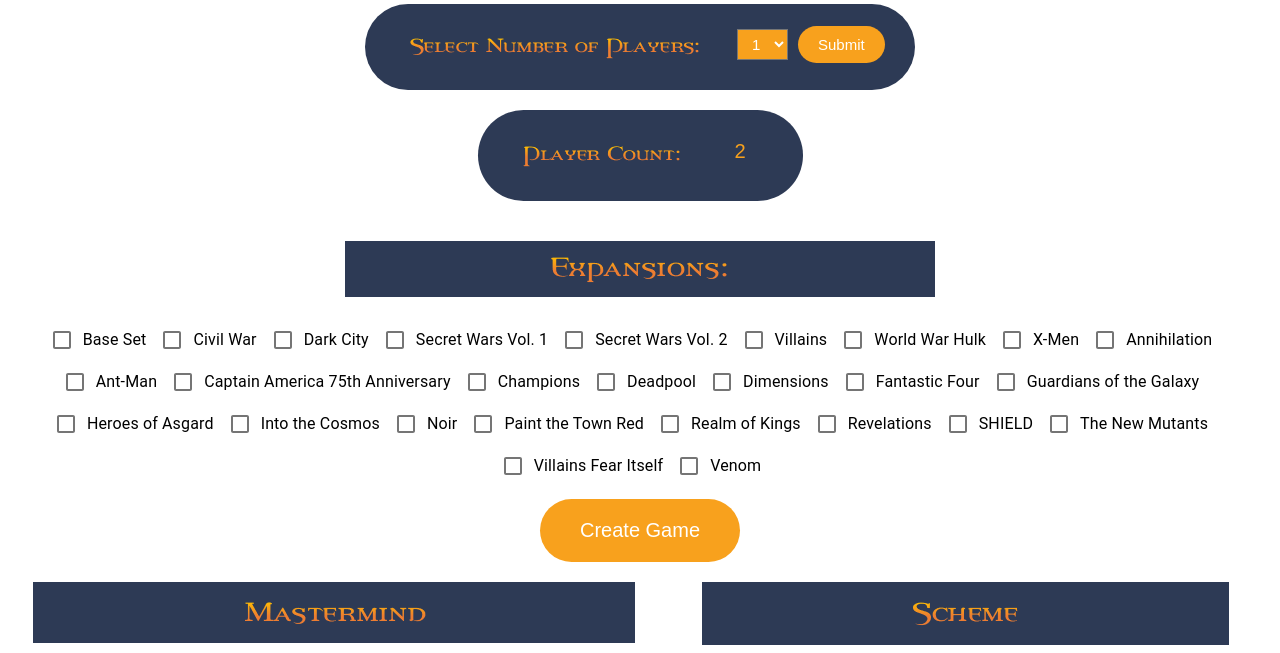
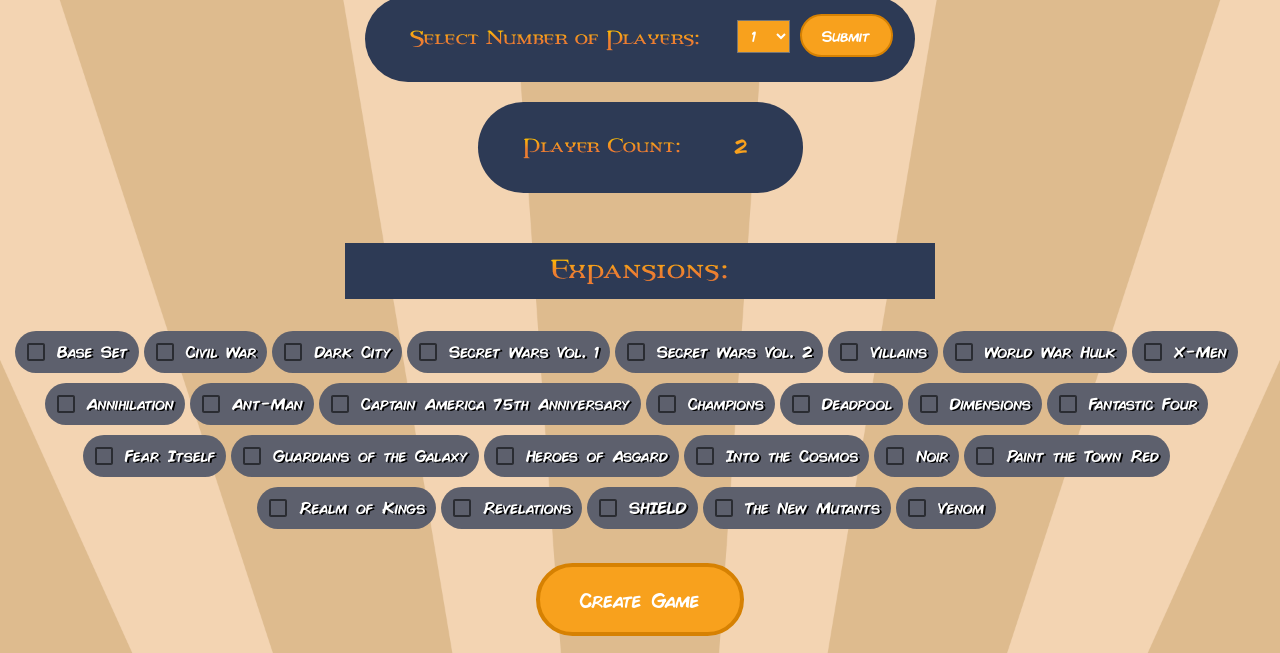
Before and after one commit to TomTomKinch/Marvel-Legendary-Randomizer, a React app in the folder marvel-legendary/: page / in a window 1280 px wide. Shown: the part 222-875 px from the top of the page. Built offline with nearby package versions, Linux system fonts and the light colour scheme.

Commit message:
Style Changes

```diff
--- a/marvel-legendary/public/JSON Files/heroes.json
+++ b/marvel-legendary/public/JSON Files/heroes.json
@@ -2017,7 +2017,7 @@
         "color2": "Red",
         "color3": "Green",
         "color4": "Red",
-        "set": "Villains Fear Itself"
+        "set": "Fear Itself"
     },
     {
         "ID": "197",
@@ -2027,7 +2027,7 @@
         "color2": "Green",
         "color3": "Green",
         "color4": "Green",
-        "set": "Villains Fear Itself"
+        "set": "Fear Itself"
     },
     {
         "ID": "198",
@@ -2037,7 +2037,7 @@
         "color2": "Red",
         "color3": "Blue",
         "color4": "Yellow",
-        "set": "Villains Fear Itself"
+        "set": "Fear Itself"
     },
     {
         "ID": "199",
@@ -2047,7 +2047,7 @@
         "color2": "Yellow",
         "color3": "Green",
         "color4": "Green",
-        "set": "Villains Fear Itself"
+        "set": "Fear Itself"
     },
     {
         "ID": "200",
@@ -2057,7 +2057,7 @@
         "color2": "Black",
         "color3": "Green",
         "color4": "Red",
-        "set": "Villains Fear Itself"
+        "set": "Fear Itself"
     },
     {
         "ID": "201",
@@ -2067,7 +2067,7 @@
         "color2": "Red",
         "color3": "Blue",
         "color4": "Green",
-        "set": "Villains Fear Itself"
+        "set": "Fear Itself"
     },
     {
         "ID": "202",
--- a/marvel-legendary/public/JSON Files/masterMind.json
+++ b/marvel-legendary/public/JSON Files/masterMind.json
@@ -618,7 +618,7 @@
         "masterStrike": "Demolish each player. Then stack this Strike next to Iron Man. Uru-Enchanted Iron Man has an Uru-Enchanted Weapon for each Strike stacked here.",
         "leads": "The Mighty",
         "leadsType": "villains",
-        "set": "Villains Fear Itself"
+        "set": "Fear Itself"
     },
     {
         "ID": "67",
--- a/marvel-legendary/public/JSON Files/villains.json
+++ b/marvel-legendary/public/JSON Files/villains.json
@@ -424,7 +424,7 @@
     {
         "ID": "84",
         "name": "The Mighty",
-        "set": "Villains Fear Itself"
+        "set": "Fear Itself"
     },
     {
         "ID": "85",
--- a/marvel-legendary/src/Grid.css
+++ b/marvel-legendary/src/Grid.css
@@ -25,6 +25,8 @@
 .grid-heroes {
     grid-column: 5 / span 2;
     grid-row: 2 / span 2;
+    margin-right: 20px;
+    margin-left: 20px;
 }
 
 @media (max-width: 1700px) {
@@ -54,6 +56,8 @@
     .grid-heroes {
         grid-column: 1 / span 4;
         grid-row: 4;
+        margin-right: 20px;
+        margin-left: 20px;
     }
 
   }
@@ -84,6 +88,8 @@
     .grid-heroes {
         grid-column: 1;
         grid-row: 6;
+        margin-right: 20px;
+        margin-left: 20px;
     }
 
   }
--- a/marvel-legendary/src/Home-Page.css
+++ b/marvel-legendary/src/Home-Page.css
@@ -1,7 +1,22 @@
+@font-face {
+  font-family: 'ComicBook';
+  src: url("./Fonts/Comic-Book.otf");
+}
+
+body{
+  padding: 0px;
+  margin: 0px;
+}
+
 .Home-Page {
   text-align: center;
-  font-family: Arial;
+  font-family: 'ComicBook';
   font-size: 70%;
+
+  background-image: url("./Images/orange-stripes.png");
+  background-position: top;
+  background-repeat: no-repeat;
+  background-size: cover;
 }
 
 .Home-Page-Header {
@@ -18,7 +33,7 @@
 }
 
 .Title_Randomizer {
-  font-family: Arial;
+  font-family: 'ComicBook';
   font-size: 200%;
   color:#f8a11d;
   text-shadow: 2px 2px #000000;
@@ -43,7 +58,7 @@
 }
 
 .PlayerCard {
-  font-family: Arial;
+  font-family: 'ComicBook';
   color:#ffffff;
   background-color: #2d3a55;
   border-radius: 50px;
@@ -67,7 +82,7 @@
 }
 
 .NumberOfPlayers{
-  font-family: Arial;
+  font-family: 'ComicBook';
   font-size: 180%;
   color:#f8a11d;
   text-align: center;
@@ -80,7 +95,7 @@
 
 .Selector {
   position: relative;
-  font-family: Arial;
+  font-family: 'ComicBook';
   background-color: #f8a11d;
   color: #ffffff;
   padding: 5px 10px;
@@ -91,38 +106,45 @@
 
 .SubmitButton {
   background-color: #f8a11d;
-  border: 4px #d68102;
+  border: 2px solid #d68102;
   color: #ffffff;
   padding: 10px 20px;
   margin-bottom: 10px;
   text-align: center;
   font-size: 15px;
-  font-family: Arial;
+  font-family: 'ComicBook';
   transition-duration: 0.3s;
   border-radius: 50px;
 }
 
 .SubmitButton:hover {
   background-color: #f7c985;
+  border: 4px solid #e0a03f;
   cursor: pointer;
 }
 
 
 .CreateGameButton {
   background-color: #f8a11d;
-  border: 4px #d68102;
+  border: 4px solid #d68102;
   color: #ffffff;
   padding: 20px 40px;
   text-align: center;
   font-size: 20px;
-  font-family: Arial;
+  font-family: 'ComicBook';
   transition-duration: 0.3s;
   border-radius: 50px;
 }
 
 .CreateGameButton:hover {
   background-color: #f7c985;
+  border: 5px solid #e0a03f;
   cursor: pointer;
+}
+
+.ExpansionSection {
+  margin: 10px;
+  padding: 10px;
 }
 
 .ExpansionsTitle {
@@ -134,6 +156,25 @@
   padding-top: 10px;
   margin: 20px;
   margin-top: 20px;
+}
+
+.ExpansionSelect {
+  color: #ffffff;
+  font-family: 'ComicBook';
+  text-shadow: 2px 1px #000000;
+  background-color: #5d606d;
+  text-align: left;
+  border-radius: 50px;
+  padding-right: 10px;
+  margin-left: auto;
+  margin-right: auto;
+  margin-top: 10px;
+}
+
+.ExpansionText {
+  color: #ffffff;
+  font-family: 'ComicBook';
+  text-shadow: 2px 1px #000000;
 }
 
 .Title {
@@ -155,7 +196,7 @@
 }
 
 .MasterMindCard{
-  font-family: Arial;
+  font-family: 'ComicBook';
   color:#ffffff;
   text-shadow: 2px 1px #000000;
   background-color: #5d606d;
@@ -173,12 +214,12 @@
 }
 
 .SchemeCard{
-  font-family: Arial;
+  font-family: 'ComicBook';
   color:#ffffff;
   text-shadow: 2px 1px #000000;
   background-color: #5d606d;
-  padding-left: 5px;
-  padding-right: 5px;
+  padding-left: 20px;
+  padding-right: 20px;
   padding-bottom: 10px;
   padding-top: 10px;
   border-radius: 50px;
@@ -191,7 +232,7 @@
 }
 
 .VillainCard{
-  font-family: Arial;
+  font-family: 'ComicBook';
   color:#ffffff;
   text-shadow: 2px 1px #000000;
   background-color: #5d606d;
@@ -209,7 +250,7 @@
 }
 
 .HeroCard {
-  font-family: Arial;
+  font-family: 'ComicBook';
   color:#ffffff;
   text-shadow: 2px 1px #000000;
   background-color: #5d606d;
@@ -250,6 +291,10 @@
   vertical-align: middle;
 }
 
+.CopyRight{
+  color:#ffffff;
+  padding: 10px;
+}
 /* Small Window Styling  */
 @media (max-width: 700px) {
   .Logos {
@@ -267,7 +312,7 @@
 @media (max-width: 700px) {
   .Home-Page {
     text-align: center;
-    font-family: Arial;
+    font-family: 'ComicBook';
     font-size: 60%;
   }
   .Legendary-Logo {
@@ -312,7 +357,7 @@
   }
 
   .MasterMindCard{
-    font-family: Arial;
+    font-family: 'ComicBook';
     color:#ffffff;
     text-shadow: 2px 1px #000000;
     background-color: #5d606d;
@@ -330,7 +375,7 @@
   }
 
   .VillainCard{
-    font-family: Arial;
+    font-family: 'ComicBook';
     color:#ffffff;
     text-shadow: 2px 1px #000000;
     background-color: #5d606d;
@@ -347,12 +392,12 @@
   }
 
   .HeroCard {
-    font-family: Arial;
+    font-family: 'ComicBook';
     color:#ffffff;
     text-shadow: 2px 1px #000000;
     background-color: #5d606d;
-    padding-left: 5px;
-    padding-right: 5px;
+    padding-left: 10px;
+    padding-right: 10px;
     padding-bottom: 10px;
     padding-top: 10px;
     border-radius: 50px;
@@ -360,7 +405,8 @@
     overflow-wrap: normal;
     margin-left: auto;
     margin-right: auto;
-    min-width: 450px;
-    max-width: 500px;
+    min-width: 400px;
+    max-width: 450px;
   }
+
 }
--- a/marvel-legendary/src/Home-Page.js
+++ b/marvel-legendary/src/Home-Page.js
@@ -13,6 +13,7 @@
 import PlayerSelect from './Images/PlayerSelect.PNG';
 import PlayerCount from './Images/PlayerCount.PNG';
 import attack from './Images/attack.png'
+
 
 function App() {
   let bufferNum = 200;
@@ -170,6 +171,7 @@
   Deadpool: false,
   Dimensions: false,
   Fantastic_Four: false,
+  Fear_Itself: false,
   Guardians_Of_The_Galaxy: false,
   Heroes_Of_Asgard: false,
   Into_The_Cosmos: false,
@@ -179,13 +181,13 @@
   Revelations: false,
   SHIELD: false,
   The_New_Mutants: false,
-  Villains_Fear_Itself: false,
   Venom: false,
 });
 
 const [ checkedArr, setCheckedArr ] = useState([]);
 
 const handleCheck = (event) => {
+  console.log("event: " + event.target);
   setChecked({ ...checked, [event.target.name]: event.target.checked });
 
   let checkedData = checkedArr;
@@ -570,35 +572,35 @@
         <p className="NumberOfPlayers">{playerCount}</p>
       </div>
 
-      <div>
+      <div className="ExpansionSection">
           <img src={ExpansionsTitle} alt="Expansions:" className="ExpansionsTitle"/>
           <br></br>
-          <FormControlLabel control={ <Checkbox checked={checked.Base_Set} onChange={handleCheck} name="Base_Set" value="Base Set"/> } label="Base Set"/>
-          <FormControlLabel control={ <Checkbox checked={checked.Civil_War} onChange={handleCheck} name="Civil_War" value="Civil War"/> } label="Civil War" />
-          <FormControlLabel control={ <Checkbox checked={checked.Dark_City} onChange={handleCheck} name="Dark_City" value="Dark City"/> } label="Dark City"/>
-          <FormControlLabel control={ <Checkbox checked={checked.Secret_Wars_Vol1} onChange={handleCheck} name="Secret_Wars_Vol1" value="Secret Wars Vol. 1"/> } label="Secret Wars Vol. 1" />
-          <FormControlLabel control={ <Checkbox checked={checked.Secret_Wars_Vol2} onChange={handleCheck} name="Secret_Wars_Vol2" value="Secret Wars Vol. 2"/> } label="Secret Wars Vol. 2"/>
-          <FormControlLabel control={ <Checkbox checked={checked.Villains} onChange={handleCheck} name="Villains" value="Villains" />  } label="Villains" />
-          <FormControlLabel control={ <Checkbox checked={checked.World_War_Hulk} onChange={handleCheck} name="World_War_Hulk" value="World War Hulk" /> } label="World War Hulk"/>
-          <FormControlLabel control={ <Checkbox checked={checked.X_Men} onChange={handleCheck} name="X_Men"/> } label="X-Men" value="X-Men" />
-          <FormControlLabel control={ <Checkbox checked={checked.Annihilation} onChange={handleCheck} name ="Annihilation" /> } label="Annihilation" value="Annihilation"/>
-          <FormControlLabel control={ <Checkbox checked={checked.AntMan} onChange={handleCheck} name="AntMan"/> } label="Ant-Man" value="Ant-Man" />
-          <FormControlLabel control={ <Checkbox checked={checked.Capt_America_75th} onChange={handleCheck} name="Capt_America_75th" value="Captain America 75th Anniversary" /> } label="Captain America 75th Anniversary"/>
-          <FormControlLabel control={ <Checkbox checked={checked.Champions} onChange={handleCheck} name="Champions" value="Champions" /> }label="Champions" />
-          <FormControlLabel control={ <Checkbox checked={checked.Deadpool} onChange={handleCheck} name="Deadpool" value="Deadpool" /> } label="Deadpool" />
-          <FormControlLabel control={ <Checkbox checked={checked.Dimensions} onChange={handleCheck} name="Dimensions" value="Dimensions" /> } label="Dimensions" />
-          <FormControlLabel control={ <Checkbox checked={checked.Fantastic_Four} onChange={handleCheck} name="Fantastic_Four" value="Fantastic Four" /> } label="Fantastic Four" />
-          <FormControlLabel control={ <Checkbox checked={checked.Guardians_Of_The_Galaxy} onChange={handleCheck} name="Guardians_Of_The_Galaxy" value="Guardians of the Galaxy" /> } label="Guardians of the Galaxy" />
-          <FormControlLabel control={ <Checkbox checked={checked.Heroes_Of_Asgard} onChange={handleCheck} name="Heroes_Of_Asgard" value="Heroes of Asgard" /> } label="Heroes of Asgard"/>
-          <FormControlLabel control={ <Checkbox checked={checked.Into_The_Cosmos} onChange={handleCheck} name="Into_The_Cosmos" value="Into the Cosmos" /> } label="Into the Cosmos" />
-          <FormControlLabel control={ <Checkbox checked={checked.Noir} onChange={handleCheck} name="Noir"/> } label="Noir" value="Noir" />
-          <FormControlLabel control={ <Checkbox checked={checked.Paint_The_Town_Red} onChange={handleCheck} name="Paint_The_Town_Red" value="Paint the Town Red" /> } label="Paint the Town Red"/>
-          <FormControlLabel control={ <Checkbox checked={checked.Realm_Of_Kings} onChange={handleCheck} name="Realm_Of_Kings" value="Realm of Kings" />}label="Realm of Kings"/>
-          <FormControlLabel control={ <Checkbox checked={checked.Revelations} onChange={handleCheck} name="Revelations" value="Revelations" /> } label="Revelations"/>
-          <FormControlLabel control={ <Checkbox checked={checked.SHIELD} onChange={handleCheck} name="SHIELD" value="SHIELD" /> } label="SHIELD"/>
-          <FormControlLabel control={ <Checkbox checked={checked.The_New_Mutants} onChange={handleCheck} name="The_New_Mutants" value="The New Mutants" /> } label="The New Mutants"/>
-          <FormControlLabel control={ <Checkbox checked={checked.Villains_Fear_Itself} onChange={handleCheck} name="Villains_Fear_Itself" value="Villains Fear Itself" />}label="Villains Fear Itself"/>
-          <FormControlLabel control={ <Checkbox checked={checked.Venom} onChange={handleCheck} name="Venom" value="Venom" />}label="Venom"/>
+          <FormControlLabel className="ExpansionSelect" control={ <Checkbox checked={checked.Base_Set} onChange={handleCheck} name="Base_Set" value="Base Set"/> } label={<span className="ExpansionText">Base Set</span>}/>
+          <FormControlLabel className="ExpansionSelect" control={ <Checkbox checked={checked.Civil_War} onChange={handleCheck} name="Civil_War" value="Civil War"/> } label={<span className="ExpansionText">Civil War</span>} />
+          <FormControlLabel className="ExpansionSelect" control={ <Checkbox checked={checked.Dark_City} onChange={handleCheck} name="Dark_City" value="Dark City"/> } label={<span className="ExpansionText">Dark City</span>}/>
+          <FormControlLabel className="ExpansionSelect" control={ <Checkbox checked={checked.Secret_Wars_Vol1} onChange={handleCheck} name="Secret_Wars_Vol1" value="Secret Wars Vol. 1"/> } label={<span className="ExpansionText">Secret Wars Vol. 1</span>} />
+          <FormControlLabel className="ExpansionSelect" control={ <Checkbox checked={checked.Secret_Wars_Vol2} onChange={handleCheck} name="Secret_Wars_Vol2" value="Secret Wars Vol. 2"/> } label={<span className="ExpansionText">Secret Wars Vol. 2</span>}/>
+          <FormControlLabel className="ExpansionSelect" control={ <Checkbox checked={checked.Villains} onChange={handleCheck} name="Villains" value="Villains" />  } label={<span className="ExpansionText">Villains</span>} />
+          <FormControlLabel className="ExpansionSelect" control={ <Checkbox checked={checked.World_War_Hulk} onChange={handleCheck} name="World_War_Hulk" value="World War Hulk" /> } label={<span className="ExpansionText">World War Hulk</span>}/>
+          <FormControlLabel className="ExpansionSelect" control={ <Checkbox checked={checked.X_Men} onChange={handleCheck} name="X_Men" value="X-Men" /> } label={<span className="ExpansionText">X-Men</span>} />
+          <FormControlLabel className="ExpansionSelect" control={ <Checkbox checked={checked.Annihilation} onChange={handleCheck} name="Annihilation" value="Annihilation" /> } label={<span className="ExpansionText">Annihilation</span>} />
+          <FormControlLabel className="ExpansionSelect" control={ <Checkbox checked={checked.AntMan} onChange={handleCheck} name="AntMan" value="Ant-Man" /> } label={<span className="ExpansionText">Ant-Man</span>} />
+          <FormControlLabel className="ExpansionSelect" control={ <Checkbox checked={checked.Capt_America_75th} onChange={handleCheck} name="Capt_America_75th" value="Captain America 75th Anniversary" /> } label={<span className="ExpansionText">Captain America 75th Anniversary</span>}/>
+          <FormControlLabel className="ExpansionSelect" control={ <Checkbox checked={checked.Champions} onChange={handleCheck} name="Champions" value="Champions" /> } label={<span className="ExpansionText">Champions</span>} />
+          <FormControlLabel className="ExpansionSelect" control={ <Checkbox checked={checked.Deadpool} onChange={handleCheck} name="Deadpool" value="Deadpool" /> } label={<span className="ExpansionText">Deadpool</span>} />
+          <FormControlLabel className="ExpansionSelect" control={ <Checkbox checked={checked.Dimensions} onChange={handleCheck} name="Dimensions" value="Dimensions" /> } label={<span className="ExpansionText">Dimensions</span>} />
+          <FormControlLabel className="ExpansionSelect" control={ <Checkbox checked={checked.Fantastic_Four} onChange={handleCheck} name="Fantastic_Four" value="Fantastic Four" /> } label={<span className="ExpansionText">Fantastic Four</span>} />
+          <FormControlLabel className="ExpansionSelect" control={ <Checkbox checked={checked.Fear_Itself} onChange={handleCheck} name="Fear_Itself" value="Fear Itself" />}label={<span className="ExpansionText">Fear Itself</span>}/>
+          <FormControlLabel className="ExpansionSelect" control={ <Checkbox checked={checked.Guardians_Of_The_Galaxy} onChange={handleCheck} name="Guardians_Of_The_Galaxy" value="Guardians of the Galaxy" /> } label={<span className="ExpansionText">Guardians of the Galaxy</span>} />
+          <FormControlLabel className="ExpansionSelect" control={ <Checkbox checked={checked.Heroes_Of_Asgard} onChange={handleCheck} name="Heroes_Of_Asgard" value="Heroes of Asgard" /> } label={<span className="ExpansionText">Heroes of Asgard</span>}/>
+          <FormControlLabel className="ExpansionSelect" control={ <Checkbox checked={checked.Into_The_Cosmos} onChange={handleCheck} name="Into_The_Cosmos" value="Into the Cosmos" /> } label={<span className="ExpansionText">Into the Cosmos</span>} />
+          <FormControlLabel className="ExpansionSelect" control={ <Checkbox checked={checked.Noir} onChange={handleCheck} name="Noir" value="Noir" /> } label={<span className="ExpansionText">Noir</span>} />
+          <FormControlLabel className="ExpansionSelect" control={ <Checkbox checked={checked.Paint_The_Town_Red} onChange={handleCheck} name="Paint_The_Town_Red" value="Paint the Town Red" /> } label={<span className="ExpansionText">Paint the Town Red</span>}/>
+          <FormControlLabel className="ExpansionSelect" control={ <Checkbox checked={checked.Realm_Of_Kings} onChange={handleCheck} name="Realm_Of_Kings" value="Realm of Kings" />}label={<span className="ExpansionText">Realm of Kings</span>}/>
+          <FormControlLabel className="ExpansionSelect" control={ <Checkbox checked={checked.Revelations} onChange={handleCheck} name="Revelations" value="Revelations" /> } label={<span className="ExpansionText">Revelations</span>}/>
+          <FormControlLabel className="ExpansionSelect" control={ <Checkbox checked={checked.SHIELD} onChange={handleCheck} name="SHIELD" value="SHIELD" /> } label={<span className="ExpansionText">SHIELD</span>}/>
+          <FormControlLabel className="ExpansionSelect" control={ <Checkbox checked={checked.The_New_Mutants} onChange={handleCheck} name="The_New_Mutants" value="The New Mutants" /> } label={<span className="ExpansionText">The New Mutants</span>}/>
+          <FormControlLabel className="ExpansionSelect" control={ <Checkbox checked={checked.Venom} onChange={handleCheck} name="Venom" value="Venom" />}label={<span className="ExpansionText">Venom</span>}/>
       </div>
       <br></br>
       <button onClick={createGame} className="CreateGameButton"> Create Game </button>
@@ -613,7 +615,8 @@
             <img src={attack} alt="HP: " className="Logos" />
             <span className="CardName">: {masterMind[randMasterMind].hp}</span>
             <br></br>
-            <span className="CardDetails">MasterStrike -- {masterMind[randMasterMind].masterStrike} </span>
+            <span className="CardName">MasterStrike: </span>
+            <span className="CardDetails"> {masterMind[randMasterMind].masterStrike} </span>
             <br></br>
             <br></br>
             <span className="CardDetails">Set: {masterMind[randMasterMind].set} </span>
@@ -629,7 +632,8 @@
             <span className="CardName"> {scheme[randScheme].name} </span>
             <br></br>
             <br></br>
-            <span className="CardDetails">Setup -- {scheme[randScheme].setup}</span>
+            <span className="CardName">Setup: </span>
+            <span className="CardDetails">{scheme[randScheme].setup}</span>
             <br></br>
             <br></br>
             <span className="CardDetails">Set: {scheme[randScheme].set}</span>
@@ -723,8 +727,15 @@
       </div>
       <br></br>
       <br></br>
-      <p>Thank you to the lovely people at BoardGameGeek for having amazing images of the logos. Linking thread: https://boardgamegeek.com/thread/1442493/team-icon-image-sharing and Legedit</p>
-      <p>I did not create / own any of the rights to the images. </p>
+      <div className="CopyRight">
+        <span>Thank you to the lovely people at BoardGameGeek for having amazing images of the logos. Linking thread: https://boardgamegeek.com/thread/1442493/team-icon-image-sharing and Legedit</span>
+        <br></br>
+        <br></br>
+        <span>I did not create / own any of the rights to the icons. </span>
+        <br></br>
+        <br></br>
+        <span> Font by Pixel Saga</span>
+      </div>
     </div>
   );
 }
```
Also changed, not shown: marvel-legendary/src/Fonts/Font License.txt (added, +47 -0 lines), marvel-legendary/public/JSON Files/scheme.json, marvel-legendary/src/Fonts/Comic-Book-Bold-Italic.otf (added), marvel-legendary/src/Fonts/Comic-Book-Bold.otf (added), marvel-legendary/src/Fonts/Comic-Book-Italic.otf (added), marvel-legendary/src/Fonts/Comic-Book.otf (added), marvel-legendary/src/Images/orange-stripes.png (added), marvel-legendary/src/Images/stripes.png (added).
